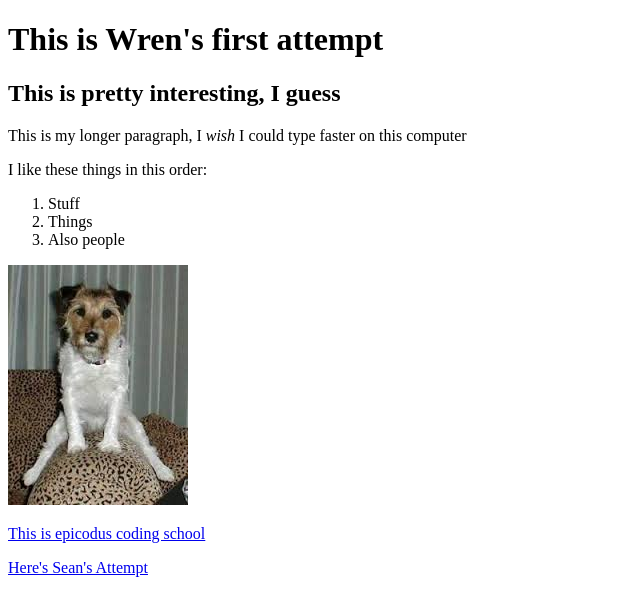
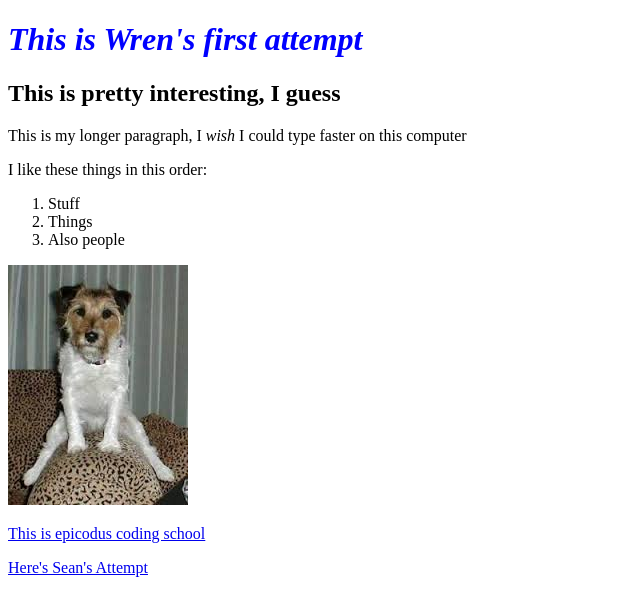
Before and after one commit to wrenwithers/MagicalHTML, a plain HTML site: page index.html in a window 1280 px wide. Shown: the whole page, without its empty margins (0-640 px from the left). Drawn offline with Linux system fonts and the light colour scheme.

Commit message:
added css file modified index

```diff
--- /dev/null
+++ b/css/styles.css
@@ -0,0 +1,4 @@
+h1{
+  color: blue;
+  font-style: italic;
+}
--- a/index.html
+++ b/index.html
@@ -1,6 +1,7 @@
 <!DOCTYPE html>
 <html>
   <head>
+    <link href="css/styles.css" rel="stylesheet" type="text/css" media="all">
    <title> wrenshtmlpage </title>
   </head>
    <body>
```
